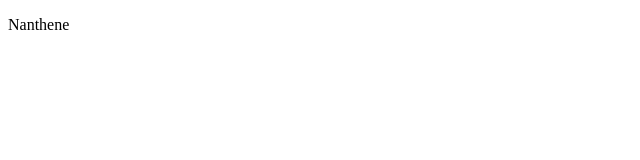
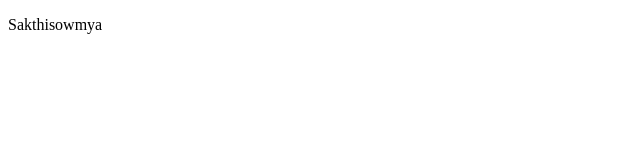
Before and after one commit to Nanthene-Elango/sample, a plain HTML site: page index.html in a window 1280 px wide. Shown: the full height of the page, 0-640 px from the left. Drawn offline with Linux system fonts and the light colour scheme.

Commit message:
from sakthisowmya branch

```diff
--- a/index.html
+++ b/index.html
@@ -6,6 +6,6 @@
     <title>Document</title>
 </head>
 <body>
-    <p>Nanthene</p>
+    <p>Sakthisowmya</p>
 </body>
 </html>
```
